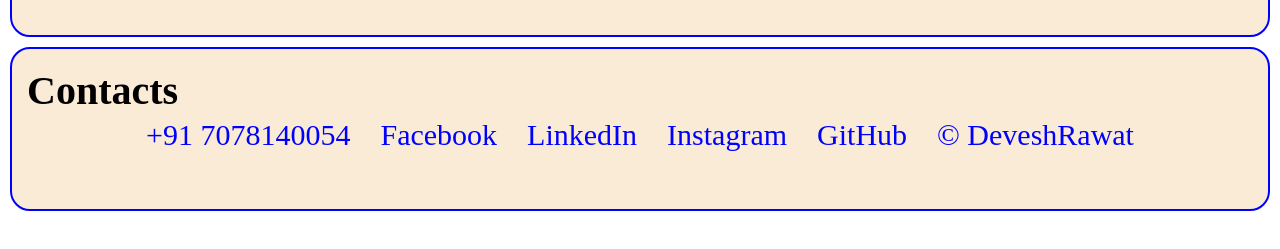
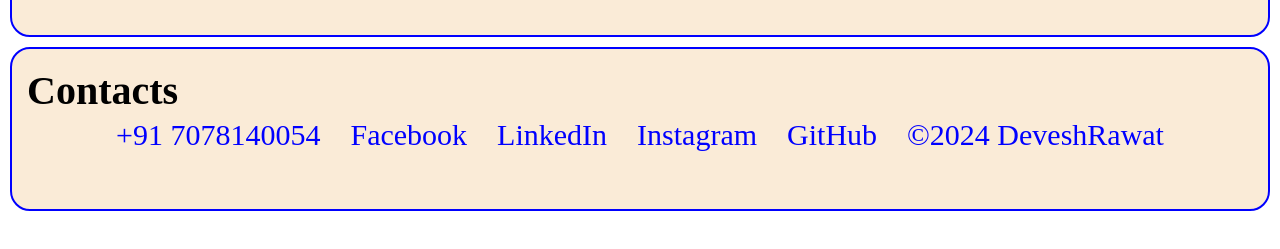
Before and after one commit to devesh-rawat/MERN-Full-Stack-Development, a plain HTML site: page Assignment 2/index.html in a window 1280 px wide. Shown: the part 1619-1868 px from the top of the page. Drawn offline with Linux system fonts and the light colour scheme.

Commit message:
changed once again

```diff
--- a/Assignment 2/index.html
+++ b/Assignment 2/index.html
@@ -211,7 +211,7 @@
                 <li><a href="https://www.linkedin.com/in/devesh-rawat-35a50b271/" target="_blank">LinkedIn</a></li>
                 <li><a href="https://www.instagram.com/devesh_rawat_08?utm_source=qr&igsh=MTdramFvdnpyYmFzZA==" target="_blank">Instagram</a></li>
                 <li><a href="https://github.com/devesh-rawat/MERN-Full-Stack-Development" target="_blank">GitHub</a></li>
-                <li><a href="">&copy DeveshRawat</a></li>
+                <li><a href="">&copy2024 DeveshRawat</a></li>
             </ul>
         </section>
     </main>
```
